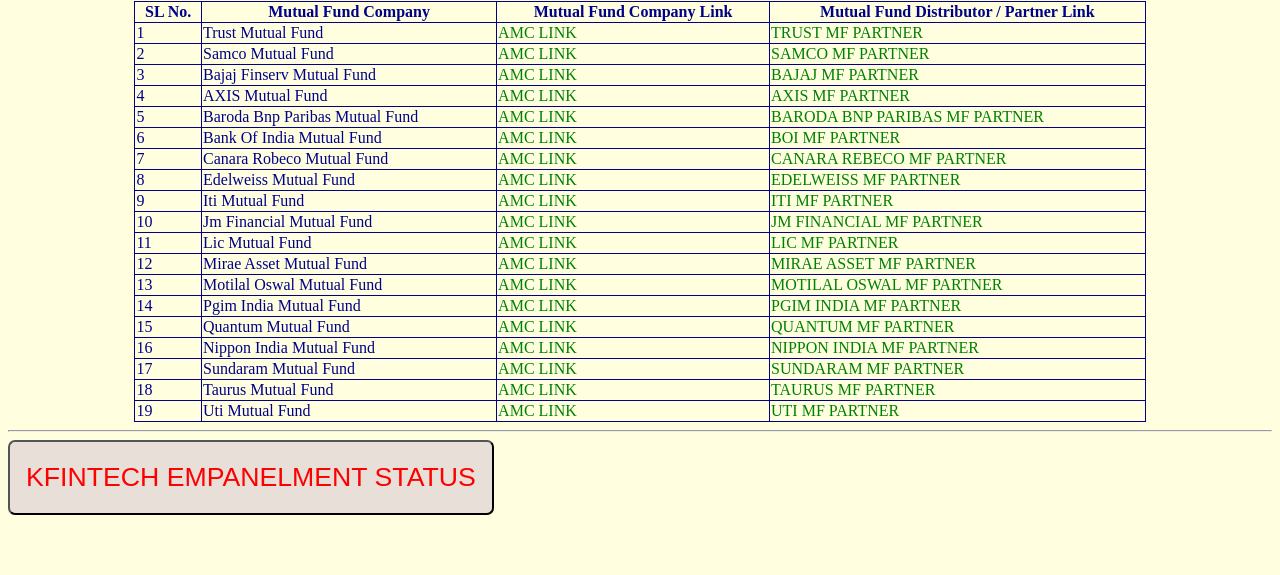
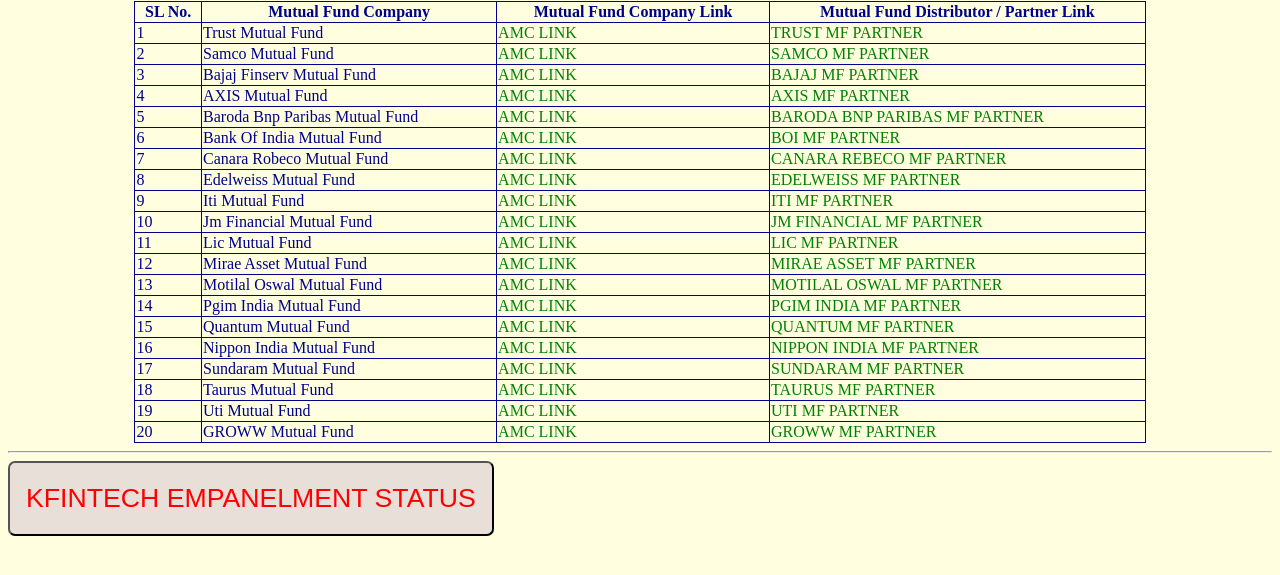
Before and after one commit to CHOUDHURYSTOCKS/FINANCIALLINKS, a plain HTML site: page KFINTECH_MF.html in a window 1280 px wide. Shown: the part 79-654 px from the top of the page. Drawn offline with Linux system fonts and the light colour scheme.

Commit message:
Update KFINTECH_MF.html

```diff
--- a/KFINTECH_MF.html
+++ b/KFINTECH_MF.html
@@ -164,6 +164,12 @@
 			<td><a href="https://www.utimf.com/" target="_blank">AMC LINK</td>
 			<td><a href="https://distributor.utimf.com/authentication/login" target="_blank">UTI MF PARTNER</td>
 		</tr>
+		<tr>
+			<td>20</td>
+			<td>GROWW Mutual Fund </td>
+			<td><a href="https://www.growwmf.in/" target="_blank">AMC LINK</td>
+			<td><a href="https://www.growwmf.in/distributor" target="_blank">GROWW MF PARTNER</td>
+		</tr>
 	</table>
 	<hr>
          <button><a href="KFINTECH_EMPANELMENT_STATUS.html" target="_blank" style="color:red;font-size:2em;text-align:center;">KFINTECH EMPANELMENT STATUS</a></button>
```
